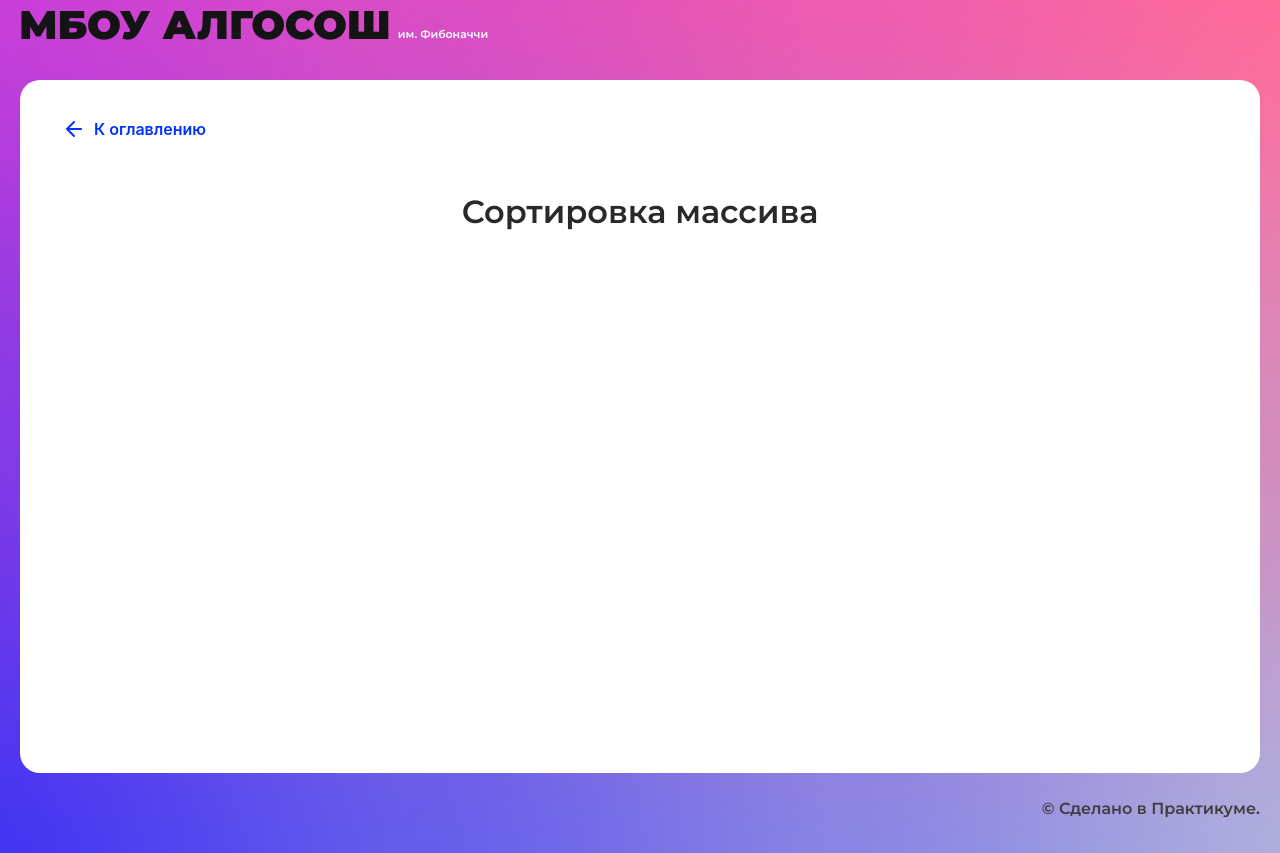
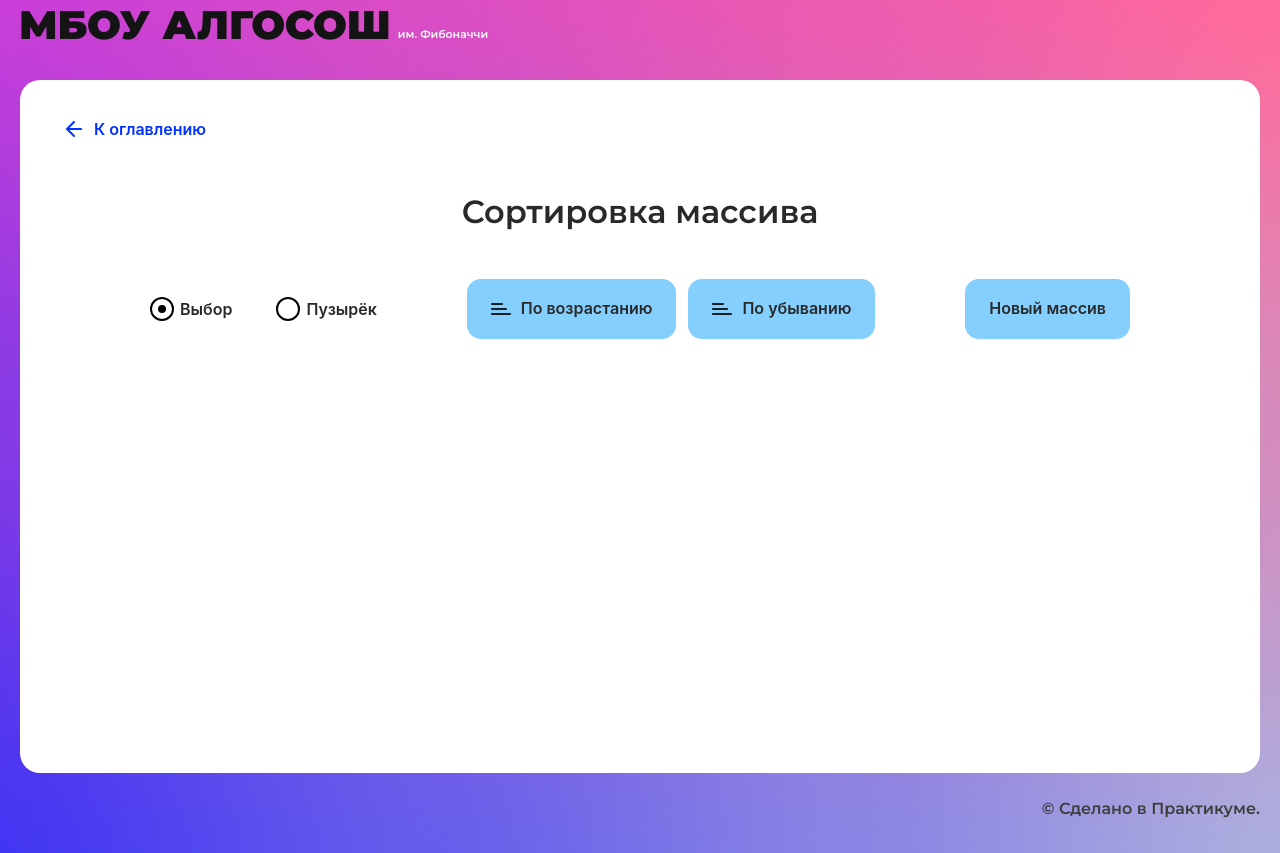
Before and after one commit to dePanique/algososh, a React (Create React App) app: page /sorting in a window 1280 px wide. Built offline with nearby package versions, Linux system fonts and the light colour scheme.

Commit message:
feat: sorting

```diff
--- /dev/null
+++ b/src/components/sorting-page/sorting-page.module.css
@@ -0,0 +1,27 @@
+.handleRow {
+    display: flex;
+    margin: 0 auto;
+    justify-content: space-between;
+    align-items: center;
+    max-width: 980px;
+}
+
+.radioRow {
+    display: flex;
+    gap: 44px;
+}
+
+.buttonsRow {
+    display: flex;
+    gap: 12px;
+}
+
+.columnsRow {
+    display: flex;
+    justify-content: center;
+    align-items: flex-end;
+    gap: 10px;
+
+    /*TODO*************************/
+    margin-top: 48px;
+}
--- a/src/components/sorting-page/sorting-page.tsx
+++ b/src/components/sorting-page/sorting-page.tsx
@@ -1,10 +1,166 @@
-import React from "react";
+import React, { useState } from "react";
+import { Direction } from "../../types/direction";
+import { ElementStates } from "../../types/element-states";
+import { startDelay } from "../../utils/utils";
+import { Button } from "../ui/button/button";
+import { Column } from "../ui/column/column";
+import { RadioInput } from "../ui/radio-input/radio-input";
 import { SolutionLayout } from "../ui/solution-layout/solution-layout";
+import styles from './sorting-page.module.css';
+import { getArray, swap } from "./utils";
+
+export type TArray = {
+  item: number
+  state: ElementStates
+};
 
 export const SortingPage: React.FC = () => {
+  const [isChecked, setIsChecked] = useState<string>('selection');
+  const [newArray, setNewArray] = useState<TArray[]>([]);
+  const [isLock, setIsLock] = useState<boolean>(false);
+
+  const makeNewArray = () => {
+    setNewArray(getArray());
+  };
+
+  const sortItOut = (type: boolean) => {
+    if (isChecked === 'selection') {
+      selectionSort(type);
+    } else bubbleSort(type);
+  };
+
+  const render = async () => {
+    setNewArray([...newArray]);
+    await startDelay(300);
+  };
+
+  const selectionSort = async (type: boolean) => {
+    const { length } = newArray;
+    setIsLock(true);
+
+    for (let i = 0; i < length; i++) {
+      let maxInd = i;
+
+      newArray[maxInd].state = ElementStates.Changing;
+      setNewArray([...newArray]);
+
+      for (let j = i + 1; j < length; j++) {
+        newArray[j].state = ElementStates.Changing;
+        await render();
+
+        if (type) {
+          if (newArray[maxInd].item > newArray[j].item)
+            maxInd = j;
+        } else {
+          if (newArray[maxInd].item < newArray[j].item)
+            maxInd = j;
+        }
+        newArray[j].state = ElementStates.Default;
+        await render();
+      }
+
+      swap(newArray, i, maxInd);
+      newArray[maxInd].state = ElementStates.Default;
+      newArray[i].state = ElementStates.Modified;
+
+      await render();
+    }
+    setIsLock(false);
+  };
+
+  const bubbleSort = async (type: boolean) => {
+    const { length } = newArray;
+    setIsLock(true);
+
+    for (let i = 0; i < length - 1; i++) {
+      for (let j = 0; j < length - 1 - i; j++) {
+        newArray[j].state = ElementStates.Changing;
+        newArray[j + 1].state = ElementStates.Changing;
+        await render();
+
+        if (type) {
+          if (newArray[j].item > newArray[j + 1].item) {
+            swap(newArray, j, j + 1);
+            await render();
+          }
+        } else {
+          if (newArray[j].item < newArray[j + 1].item) {
+            swap(newArray, j, j + 1);
+            await render();
+          }
+        }
+
+        newArray[j].state = ElementStates.Default;
+        newArray[j + 1].state = ElementStates.Default;
+      }
+
+      newArray[length - i - 1].state = ElementStates.Modified;
+      await render();
+    }
+
+    newArray[0].state = ElementStates.Modified;
+    await render();
+
+    setIsLock(false);
+  }
+
   return (
     <SolutionLayout title="Сортировка массива">
+      <div className={styles.handleRow}>
+        <div className={styles.radioRow}>
+          <RadioInput
+            label='Выбор'
+            value='selection'
+            name='sorting'
+            checked={isChecked === 'selection'}
+            onChange={() => setIsChecked('selection')}
+            disabled={isLock}
+          />
+          <RadioInput
+            label='Пузырёк'
+            value='bubble'
+            name='sorting'
+            checked={isChecked === 'bubble'}
+            onChange={() => setIsChecked('bubble')}
+            disabled={isLock}
+          />
+        </div>
 
+        <div className={styles.buttonsRow}>
+          <Button
+            sorting={Direction.Ascending}
+            text='По возрастанию'
+            onClick={() => sortItOut(true)}
+            disabled={isLock}
+            isLoader={isLock}
+          />
+          <Button
+            sorting={Direction.Ascending}
+            text='По убыванию'
+            onClick={() => sortItOut(false)}
+            disabled={isLock}
+            isLoader={isLock}
+          />
+        </div>
+
+        <Button
+          text='Новый массив'
+          onClick={makeNewArray}
+          disabled={isLock}
+        />
+      </div>
+
+      <div className={styles.columnsRow}>
+        {
+          newArray.map((item, index) => (
+            <Column
+              index={item.item}
+              key={index}
+              state={item.state}
+            />
+          ))
+        }
+      </div>
     </SolutionLayout>
   );
 };
--- /dev/null
+++ b/src/components/sorting-page/utils.ts
@@ -0,0 +1,25 @@
+import { ElementStates } from "../../types/element-states";
+
+export const getArray = () => {
+    const allocate = Math.floor(3 + Math.random() * (15));
+
+    const result = [];
+
+    for (let i = 0; i < allocate; i++) {
+        result.push(
+            {
+                item: Math.floor(Math.random() * 100),
+                state: ElementStates.Default
+            }
+        );
+    };
+
+    return result;
+};
+
+export function swap<T>(arr: T[], i: number, j: number) {
+    const tmp = arr[i];
+
+    arr[i] = arr[j];
+    arr[j] = tmp;
+};
```
